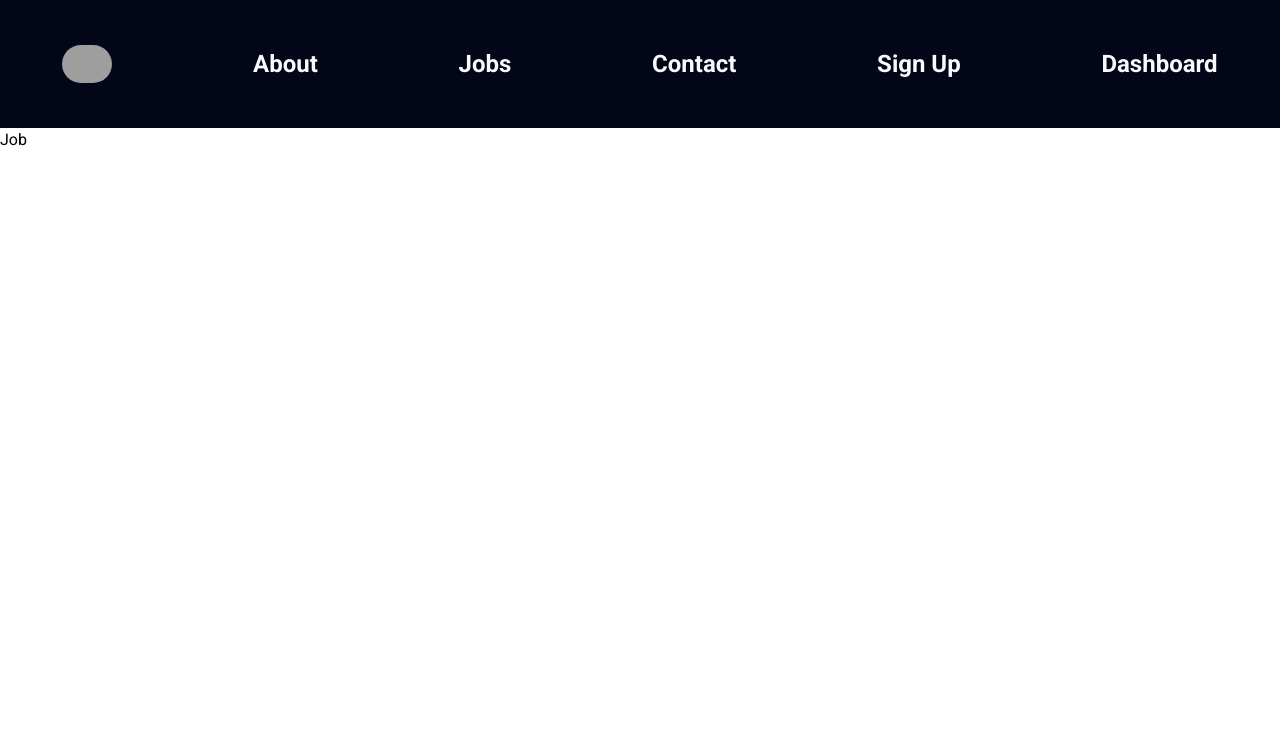
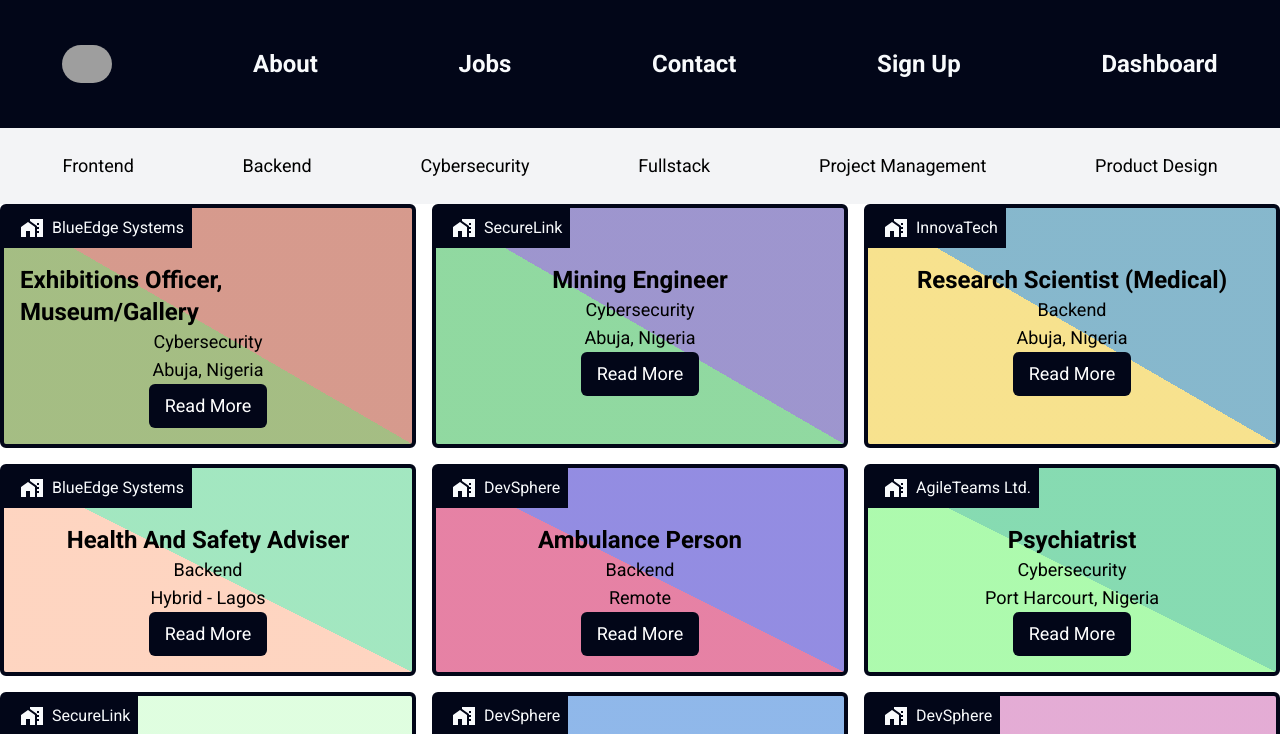
Before and after one commit to coderitec/hr-platform, a Next.js app: page /jobs in a window 1280 px wide. Shown: the top 734 px of the page. Built offline with nearby package versions, Linux system fonts and the light colour scheme; grey boxes are pictures that could not be loaded.

Commit message:
feat: add dynamic route

```diff
--- /dev/null
+++ b/src/app/components/Button.jsx
@@ -0,0 +1,16 @@
+"use client"
+import { useRouter } from "next/navigation"
+
+export default function Button({title}) {
+    const router = useRouter()
+
+    const handleClick = () => {
+        router.push(`/jobs/${title.toLowerCase().replace(/(,*\s+)/g, '-')}`)
+    }
+  return (
+    <button className="bg-slate-950 text-white px-4 py-2 rounded-md hover:bg-slate-700 transition duration-300 capitalize cursor-pointer"
+    onClick={handleClick}>
+        read more
+    </button>
+  )
+}
--- /dev/null
+++ b/src/app/components/Categories.jsx
@@ -0,0 +1,20 @@
+import Link from "next/link";
+
+export default function Categories({jobs}) {
+
+  const categories = [...new Set(jobs.map(job => job.category))];
+  console.log(categories);
+  return (
+    <nav>
+      <ul className="flex space-x-4 flex-col md:flex-row justify-around items-center bg-gray-100 p-4 text-lg">
+        {categories.map((category, index) => (
+          <li key={index} className="p-2 hover:bg-gray-200 hover:text-xl transition-all duration-300">
+            <Link href={`/jobs?category=${category}`}>
+              {category}
+            </Link>
+          </li>
+        ))}
+      </ul>
+    </nav>
+  )
+}
--- a/src/app/components/JobCard.jsx
+++ b/src/app/components/JobCard.jsx
@@ -1,18 +1,30 @@
+import Link from "next/link";
 import jobs from "../data/jobs"
 import { MdHomeWork } from "react-icons/md";
-
+import Button from "./Button";
 
 export default function JobCard(props) {
     const jobList = jobs.map((job) => (
-        <article key={job.id} className="job-card">
+        <article key={job.id} className={`job-card`}
+        style={{backgroundImage: `linear-gradient(to bottom left,
+        rgba(${Math.floor(Math.random() * 255)},
+        ${Math.floor(Math.random() * 255)},
+        ${Math.floor(Math.random() * 255)}, 0.5) 50%,
+        rgba(${Math.floor(Math.random() * 255)},
+        ${Math.floor(Math.random() * 255)},
+        ${Math.floor(Math.random() * 255)}, 0.5) 50%)`}}>
             <p className="flex items-center justify-center space-x-2 text-slate-50 bg-slate-950 w-fit p-2">
                 <MdHomeWork className="text-2xl ml-2" />
                 <span>{job.company}</span>
             </p>
             <div className="flex flex-col items-center justify-center text-lg capitalize p-4">
-                <h2 className="text-2xl font-semibold">{job.title}</h2>
+                <h2 className="text-2xl font-semibold">
+                {job.title}
+                </h2>
                 <p>{job.category}</p>
                 <p>{job.location}</p>
+
+                <Button title={job.title}/>
             </div>
         </article>
     ))
--- a/src/app/data/jobs.js
+++ b/src/app/data/jobs.js
@@ -11,7 +11,8 @@ const jobs = [
       "Or listen buy rock new.",
       "Financial crime red magazine political today hair."
     ],
-    "postedAt": "2025-06-13"
+    "postedAt": "2025-06-13",
+    "endDate": "2025-06-30"
   },
   {
     "id": 2,
@@ -25,7 +26,8 @@ const jobs = [
       "Better those church professor evening shoulder option.",
       "Set learn town meet will treatment institution."
     ],
-    "postedAt": "2025-06-18"
+    "postedAt": "2025-06-18",
+    "endDate": "2025-07-15"
   },
   {
     "id": 3,
@@ -39,7 +41,8 @@ const jobs = [
       "Become question building executive interest over alone.",
       "Somebody question do investment others amount."
     ],
-    "postedAt": "2025-06-21"
+    "postedAt": "2025-06-21",
+    "endDate": "2025-07-10"
   },
   {
     "id": 4,
@@ -53,7 +56,8 @@ const jobs = [
       "Job product fund sort him.",
       "Become mind company response these stock interview economy."
     ],
-    "postedAt": "2025-06-22"
+    "postedAt": "2025-06-22",
+    "endDate": "2025-08-20"
   },
   {
     "id": 5,
@@ -67,7 +71,8 @@ const jobs = [
       "Low chance society difficult forward more like.",
       "Single member team voice level someone note."
     ],
-    "postedAt": "2025-06-22"
+    "postedAt": "2025-06-22",
+    "endDate": "2025-09-30"
   },
   {
     "id": 6,
@@ -81,7 +86,8 @@ const jobs = [
       "Understand law change type production spring.",
       "Debate agree board difficult action effort floor."
     ],
-    "postedAt": "2025-06-16"
+    "postedAt": "2025-06-16",
+    "endDate": "2025-06-30"
   },
   {
     "id": 7,
@@ -95,7 +101,8 @@ const jobs = [
       "Show final together let data unit.",
       "Education college political court range."
     ],
-    "postedAt": "2025-06-13"
+    "postedAt": "2025-06-13",
+    "endDate": "2025-07-05"
   },
   {
     "id": 8,
@@ -109,7 +116,8 @@ const jobs = [
       "Night often course day ready.",
       "Mother step leg."
     ],
-    "postedAt": "2025-06-16"
+    "postedAt": "2025-06-16",
+    "endDate": "2025-07-20"
   },
   {
     "id": 9,
@@ -123,7 +131,8 @@ const jobs = [
       "Rather begin from glass laugh magazine.",
       "Simple activity offer meeting each down travel."
     ],
-    "postedAt": "2025-06-22"
+    "postedAt": "2025-06-22",
+    "endDate": "2025-08-01"
   },
   {
     "id": 10,
@@ -137,7 +146,8 @@ const jobs = [
       "Heavy media style improve.",
       "Rock section letter million."
     ],
-    "postedAt": "2025-06-20"
+    "postedAt": "2025-06-20",
+    "endDate": "2025-06-27"
   },
   {
     "id": 11,
@@ -151,7 +161,8 @@ const jobs = [
       "Lead no wait carry assume time.",
       "Certainly talk actually she understand book speech follow."
     ],
-    "postedAt": "2025-06-16"
+    "postedAt": "2025-06-16",
+    "endDate": "2025-07-10"
   },
   {
     "id": 12,
@@ -165,7 +176,8 @@ const jobs = [
       "Maintain all soon so.",
       "Draw this both."
     ],
-    "postedAt": "2025-06-17"
+    "postedAt": "2025-06-17",
+    "endDate": "2025-07-05"
   },
   {
     "id": 13,
@@ -179,7 +191,8 @@ const jobs = [
       "Move draw television some work.",
       "Language gas size several increase."
     ],
-    "postedAt": "2025-06-14"
+    "postedAt": "2025-06-14",
+    "endDate": "2025-07-20"
   },
   {
     "id": 14,
@@ -193,7 +206,8 @@ const jobs = [
       "Stuff ability reveal.",
       "Evening any compare indeed citizen generation music help."
     ],
-    "postedAt": "2025-06-14"
+    "postedAt": "2025-06-14",
+    "endDate": "2025-07-15"
   },
   {
     "id": 15,
@@ -207,7 +221,8 @@ const jobs = [
       "Sometimes if assume foot nearly early easy statement.",
       "Police group song still identify everyone."
     ],
-    "postedAt": "2025-06-13"
+    "postedAt": "2025-06-13",
+    "endDate": "2025-07-01"
   }
 ];
 
--- /dev/null
+++ b/src/app/jobs/[slug]/page.jsx
@@ -0,0 +1,64 @@
+import jobs from "@/app/data/jobs";
+import Image from "next/image";
+import { MdOutlineEditNote } from "react-icons/md";
+
+
+export default async function JobDescription({params}) {
+
+    const { slug } = await params;
+
+    const jobDetails = jobs.find(job => job.title.toLowerCase().replace(/(,*\s+)/g, '-') === slug);
+  return (
+    <div className="flex flex-col items-start justify-center p-4 w-4/5 m-auto">
+
+        <div className="flex justify-between items-center w-full">
+        <h1 className="font-bold text-5xl py-4 border-b-8 my-5 space-y-5 border-double border-slate-950">{jobDetails.title}</h1>
+
+        <p className={`text-2xl font-semibold  text-white px-4 py-2 rounded-lg
+            ${Math.ceil((new Date(jobDetails.endDate) - new Date()) / (1000 * 60 * 60 * 24)) < 4 ? 'bg-red-500 animate-pulse' : 'bg-slate-600'}`}>
+            Dates left: {Math.ceil((new Date(jobDetails.endDate) - new Date()) / (1000 * 60 * 60 * 24))} days
+        </p>
+        </div>
+
+        <h2>{jobDetails.company}</h2>
+        <h3>{jobDetails.category}</h3>
+
+        <p>Closing date: {new Date(jobDetails.endDate).toLocaleDateString('en-US',{
+            weekday: 'long',
+            year: 'numeric',
+            month: 'long',
+            day: 'numeric'
+        })}</p>
+        <Image src={`/${jobDetails.id == 1 ? jobDetails.id : 'hire'}.jpg`} alt={jobDetails.title} width={500} height={300} />
+
+        <section>
+            <h2 className="capitalize text-3xl my-4 font-semibold">job description</h2>
+            {
+                jobDetails.description.split('\n\n').map((paragraph, index) => (
+                    <p key={index} className="my-4 text-lg-2">
+                        {paragraph}
+                    </p>
+                ))
+            }
+
+        </section>
+
+        <section>
+            <h2 className="capitalize text-3xl my-4 font-semibold">requirements</h2>
+            <ul>
+            {
+                jobDetails.requirements.map((requirement, index) => (
+                    <li key={index} className="my-4 text-lg flex items-center gap">
+                        <MdOutlineEditNote />
+                        <span>{requirement}</span>
+                    </li>
+                ))
+            }
+            </ul>
+        </section>
+
+        <button className="">apply for this role</button>
+
+    </div>
+  )
+}
--- a/src/app/jobs/page.jsx
+++ b/src/app/jobs/page.jsx
@@ -1,5 +1,13 @@
+import Categories from "../components/Categories"
+import JobCard from "../components/JobCard"
+import jobs from "../data/jobs"
+
 export default function Jobs() {
   return (
-    <div>Job</div>
+
+    <div>
+        <Categories jobs={jobs}/>
+        <JobCard val={jobs.length}  />
+    </div>
   )
 }
```
Also changed, not shown: public/1.jpg (added), public/hire.jpg (added).
